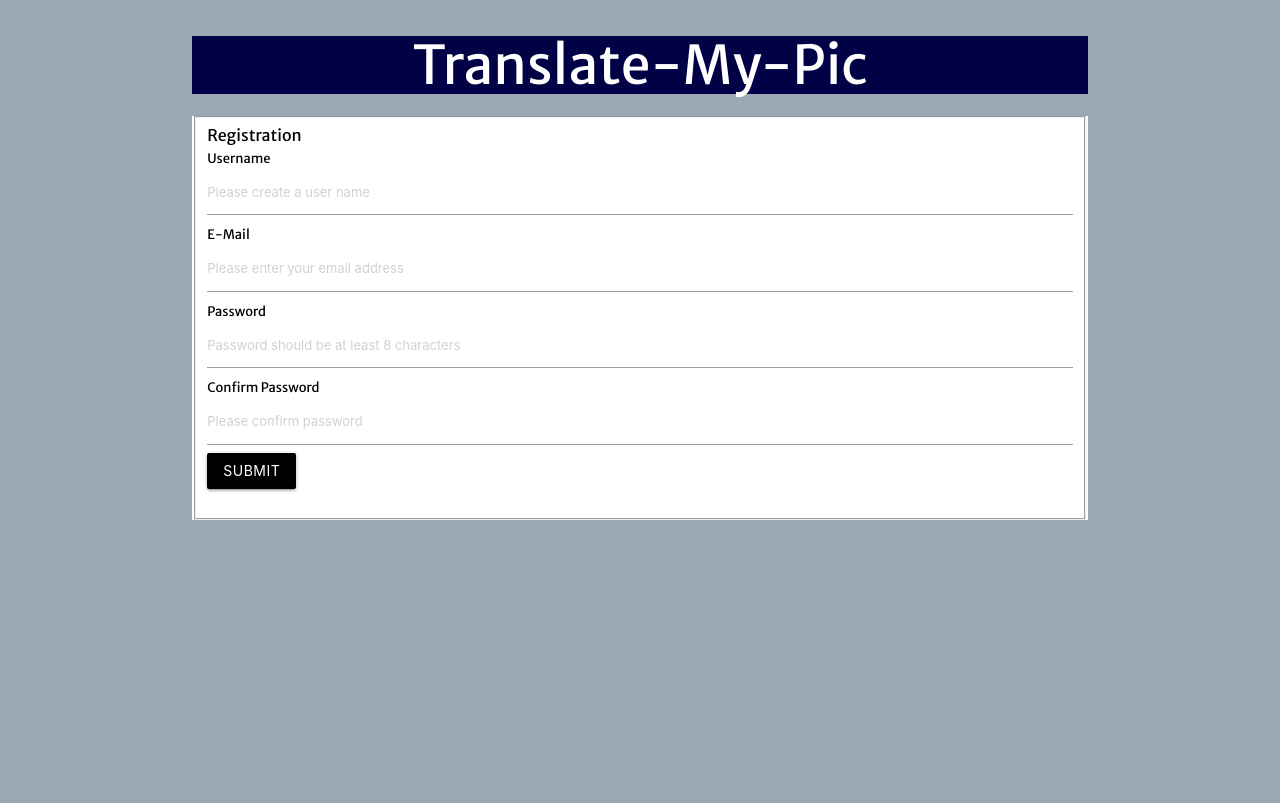
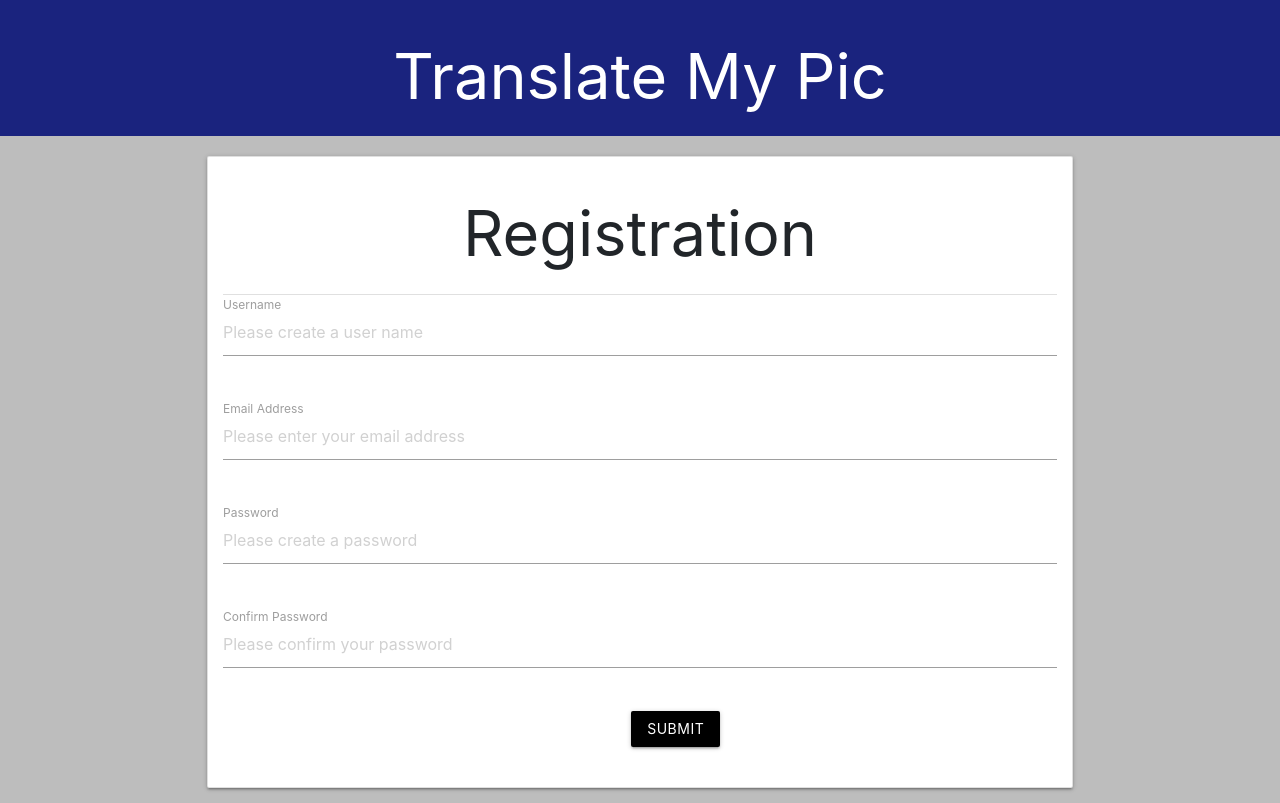
Before and after one commit to bgoudy/translate-my-pic, a website: page public/registration.html in a window 1280 px wide. Drawn offline with nearby package versions, Linux system fonts and the light colour scheme.

Commit message:
formatted registration file to match index file

```diff
--- a/public/assets/css/translate-my-pic.css
+++ b/public/assets/css/translate-my-pic.css
@@ -21,7 +21,7 @@
     font-family: 'Merriweather Sans', sans-serif;
 }
 
-.form {
+#registration-form {
     background-color: white;
 }
 #register {
@@ -35,9 +35,10 @@
     font-family: 'Merriweather Sans', sans-serif;
 }
 
-#username, #email, #password, #password_confirm {
+#username, #email, #password, #confirm-password {
     font-size: small;
 }
+
 .translation {
     height: auto !important;
 }
@@ -109,6 +110,11 @@ h1 {
     font-family: 'Merriweather Sans', sans-serif;
 }
 
+h3 {
+    color: white;
+    background-color: rgb(1, 1, 70) !important;
+}
+
 p {
     font-weight: bold;
     font-family: 'Merriweather Sans', sans-serif;
--- a/public/registration.html
+++ b/public/registration.html
@@ -1,80 +1,74 @@
 <!DOCTYPE html>
+<html lang="en">
 <head>
-    <meta charset="UTF-8" lang="en/us">
+    <link rel="stylesheet" href="https://stackpath.bootstrapcdn.com/bootstrap/4.3.1/css/bootstrap.min.css" integrity="sha384-ggOyR0iXCbMQv3Xipma34MD+dH/1fQ784/j6cY/iJTQUOhcWr7x9JvoRxT2MZw1T" crossorigin="anonymous">
+  <link rel="stylesheet" href="https://cdnjs.cloudflare.com/ajax/libs/materialize/1.0.0/css/materialize.min.css">
+  <link rel="stylesheet" href="#">
+  <link href="https://fonts.googleapis.com/css?family=Merriweather+Sans&display=swap" rel="stylesheet">
 
-    <!-- MATERIALIZE -->
-    <link rel="stylesheet" href="https://cdnjs.cloudflare.com/ajax/libs/materialize/1.0.0/css/materialize.min.css">
+  <!-- jQuery JS Link -->
+        <script src="https://code.jquery.com/jquery-3.4.1.min.js" integrity="sha256-CSXorXvZcTkaix6Yvo6HppcZGetbYMGWSFlBw8HfCJo=" crossorigin="anonymous"></script>
 
-    <!-- MATERIALIZE JavaScript -->
-    <script src="https://cdnjs.cloudflare.com/ajax/libs/materialize/1.0.0/js/materialize.min.js"></script>
+  <meta charset="UTF-8">
+  <meta name="viewport" content="width=device-width, initial-scale=1.0">
+  <meta http-equiv="X-UA-Compatible" content="ie=edge">
+  <title>Registration</title>
+</head>
+  <body class="grey lighten-1">
+    <div class="row ht-4">
+      <div class="col s12 indigo darken-4">
+        <h1 class="center-align text-white">Translate My Pic</h1>
+      </div>
+    </div>
+    <div class="container">
+      <div class="card">
+        <div class="col s3 offset-s4">
+          <span class="flow-text">
+            <h1 class="center-align">Registration</h1>
+          </span>
+          <div class="divider"></div>
 
-    <!--Google Font-->
-    <link href="https://fonts.googleapis.com/css?family=Merriweather+Sans&display=swap" rel="stylesheet">
-
-    <link rel="stylesheet" href="./assets/css/translate-my-pic.css">
-    <script src="https://sdk.amazonaws.com/js/aws-sdk-2.410.0.min.js"></script>
-    <script src="https://cdnjs.cloudflare.com/ajax/libs/popper.js/1.14.7/umd/popper.min.js" integrity="sha384-UO2eT0CpHqdSJQ6hJty5KVphtPhzWj9WO1clHTMGa3JDZwrnQq4sF86dIHNDz0W1" crossorigin="anonymous"></script>
-    <script src="https://cdnjs.cloudflare.com/ajax/libs/jquery/3.2.1/jquery.min.js"></script>
-
-    <title>Translate-My-Pic</title>
-</head>
-<body>
-
-  <div class="container">
-    <div class="header">
-        <div class="row, text-center">
-            <div class="col 12">
-                <h2>Translate-My-Pic</h2>
-              </div>
-        </div>
-    </div>
-
-    <!--beginning the form for registration-->
-          <form class="form" action='' method="POST">
-                <fieldset>
-                    <div id="legend">
-                        <legend id="register">Registration</legend>
-                    </div>
-
+    <div class="row center-align">
+        <form class="col s12" id="registration-form">
           <div class="row">
-            <div class="control-group">
-                <!-- Username -->
-                <label class="control-label"  for="username">Username</label>
-                <div class="controls">
-                  <input type="text" id="username" name="username" placeholder="Please create a user name">
-                </div>
-              </div>
-
-            <div class="control-group">
-              <!-- E-mail -->
-            <label class="control-label" for="email">E-Mail</label>
-            <div class="controls">
-              <input type="text" id="email" name="email" placeholder="Please enter your email address">
+            <div class="input-field col s12">
+              <input id="username" type="text" placeholder="Please create a user name">
+              <label for="username">Username</label>
+            </div>
+          </div>
+          <div class="row">
+            <div class="input-field col s12 text-white">
+              <input id="email" type="text" placeholder="Please enter your email address">
+              <label for="password">Email Address</label>
             </div>
           </div>
 
-          <div class="control-group">
-            <!--Password-->
-            <label class="control-label" for="password">Password</label>
-            <div class="controls">
-              <input type="password" id="password" name="password" placeholder="Password should be at least 8 characters">
+          <div class="row">
+            <div class="input-field col s12 text-white">
+              <input id="password" type="text" placeholder="Please create a password">
+              <label for="password">Password</label>
             </div>
           </div>
 
-          <div class="control-group">
-            <!--Confirm Password-->
-            <label class="control-label"  for="password_confirm">Confirm Password</label>
-            <div class="controls">
-              <input type="password" id="password_confirm" name="password_confirm" placeholder="Please confirm password">
+          <div class="row">
+            <div class="input-field col s12 text-white">
+              <input id="confirm-password" type="text" placeholder="Please confirm your password">
+              <label for="password">Confirm Password</label>
             </div>
           </div>
 
-          <div class="control-group">
-            <!--Submit Button Using Materialize-->
-            <button class="btn #000000 black waves-effect" type="submit" name="action">Submit</button>
+          <div class="row">
+              <div class="col s10 offset-s1 center-align">
+                <!--Waves effect does not work with black buttons, left in just in case we decide to make a color change-->
+              <a class="black text-white waves-effect waves-light btn" id="submit-button">Submit</a>
+            </div>
           </div>
-        </fieldset>
-      </form>
+        </form>
+
+  </div>
+</div>
+</div>
+</div>
 
   </div>
 
```
Also changed, not shown: public/assets/js/translate-my-pic.js (line endings or trailing spaces).
